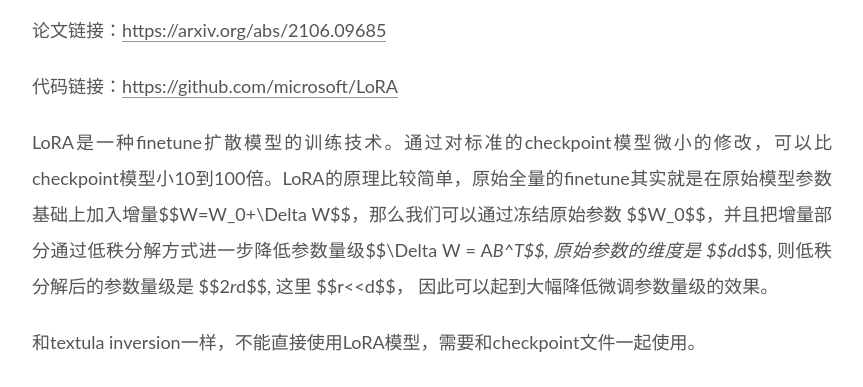
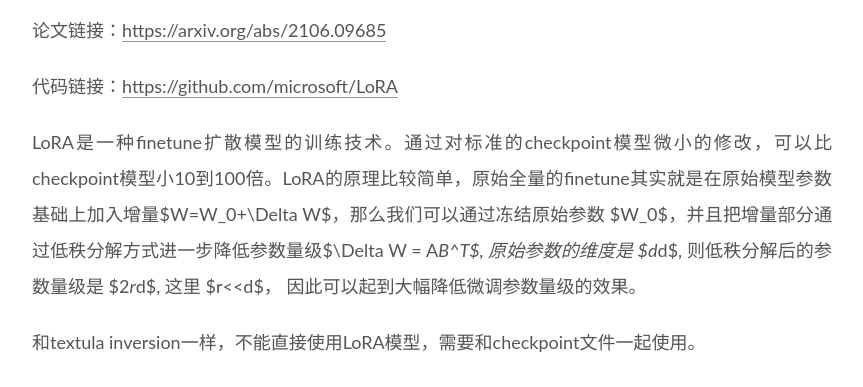
Before and after one commit to jiechu520/jiechu520.github.io, a plain HTML site: page index.html in a window 1280 px wide. Shown: the part 1532-1919 px from the top of the page, without its empty margins (208-1071 px from the left). Drawn offline with nearby package versions, Linux system fonts and the light colour scheme.

Commit message:
Site updated: 2024-01-04 22:45:14

```diff
--- a/index.html
+++ b/index.html
@@ -270,7 +270,7 @@
     <div class="post-body" itemprop="articleBody">
           <h1 id="LoRA"><a href="#LoRA" class="headerlink" title="LoRA"></a>LoRA</h1><p>论文链接：<a target="_blank" rel="noopener" href="https://arxiv.org/abs/2106.09685">https://arxiv.org/abs/2106.09685</a></p>
 <p>代码链接：<a target="_blank" rel="noopener" href="https://github.com/microsoft/LoRA">https://github.com/microsoft/LoRA</a></p>
-<p>LoRA是一种finetune扩散模型的训练技术。通过对标准的checkpoint模型微小的修改，可以比checkpoint模型小10到100倍。LoRA的原理比较简单，原始全量的finetune其实就是在原始模型参数基础上加入增量$$W&#x3D;W_0+\Delta W$$，那么我们可以通过冻结原始参数 $$W_0$$，并且把增量部分通过低秩分解方式进一步降低参数量级$$\Delta W &#x3D; A<em>B^T$$, 原始参数的维度是 $$d</em>d$$, 则低秩分解后的参数量级是 $$2<em>r</em>d$$, 这里 $$r&lt;&lt;d$$， 因此可以起到大幅降低微调参数量级的效果。</p>
+<p>LoRA是一种finetune扩散模型的训练技术。通过对标准的checkpoint模型微小的修改，可以比checkpoint模型小10到100倍。LoRA的原理比较简单，原始全量的finetune其实就是在原始模型参数基础上加入增量$W&#x3D;W_0+\Delta W$，那么我们可以通过冻结原始参数 $W_0$，并且把增量部分通过低秩分解方式进一步降低参数量级$\Delta W &#x3D; A<em>B^T$, 原始参数的维度是 $d</em>d$, 则低秩分解后的参数量级是 $2<em>r</em>d$, 这里 $r&lt;&lt;d$， 因此可以起到大幅降低微调参数量级的效果。</p>
 <p>和textula inversion一样，不能直接使用LoRA模型，需要和checkpoint文件一起使用。</p>
 <h2 id="How-does-LoRA-work-in-Stable-diffusion？"><a href="#How-does-LoRA-work-in-Stable-diffusion？" class="headerlink" title="How does LoRA work in Stable diffusion？"></a>How does LoRA work in Stable diffusion？</h2><p><img src="https://vino-1316924433.cos.ap-beijing.myqcloud.com/45f7e2ce00c48b8c96e938c9fe8ed3d4.png" alt="image"></p>
 <p>LoRA通过在checkpoint上做小的修改替换风格，具体而言修改的地方是UNet中的cross-attention层。该层是图像和文本prompt交界的层。LORA的作者们发现微调该部分足以实现良好的性能。</p>
```
Also changed, not shown: 2023/02/24/lora/index.html (+3 -3 lines).
